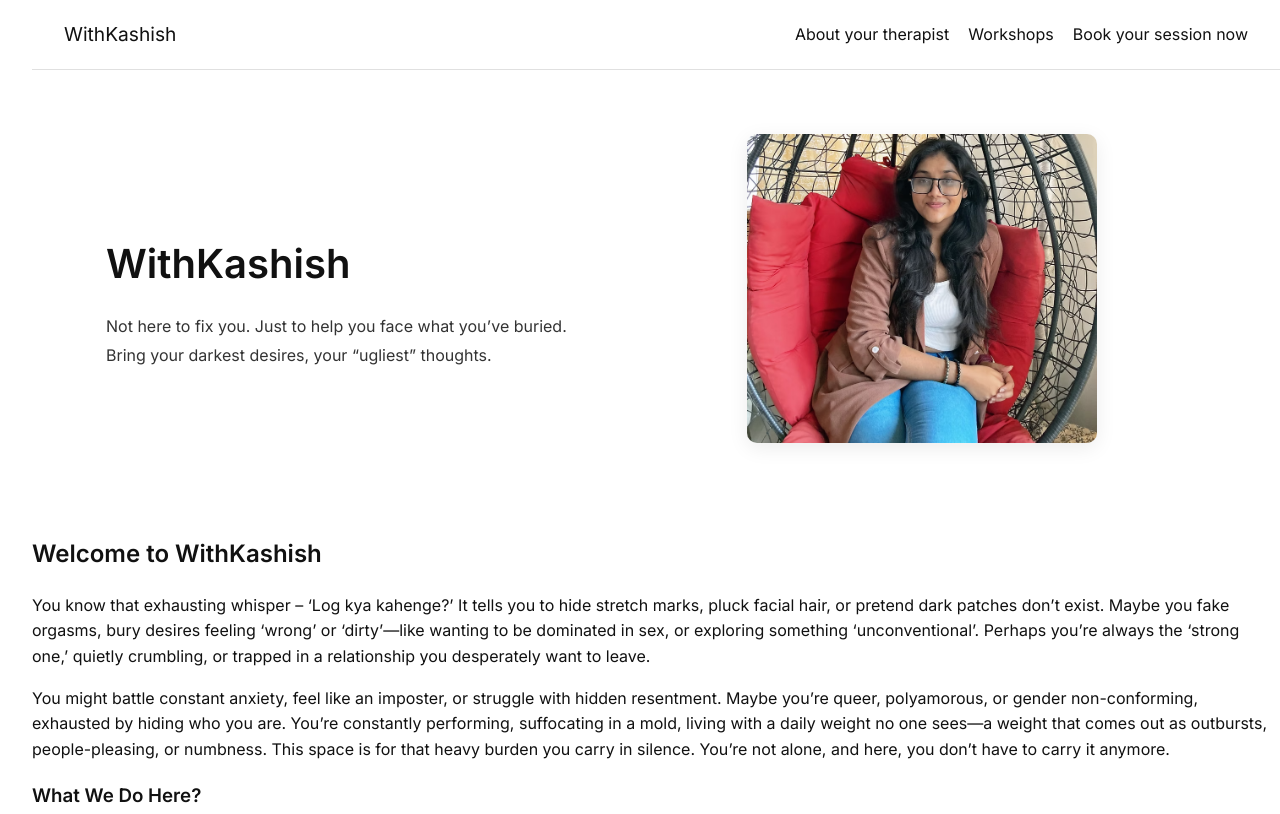
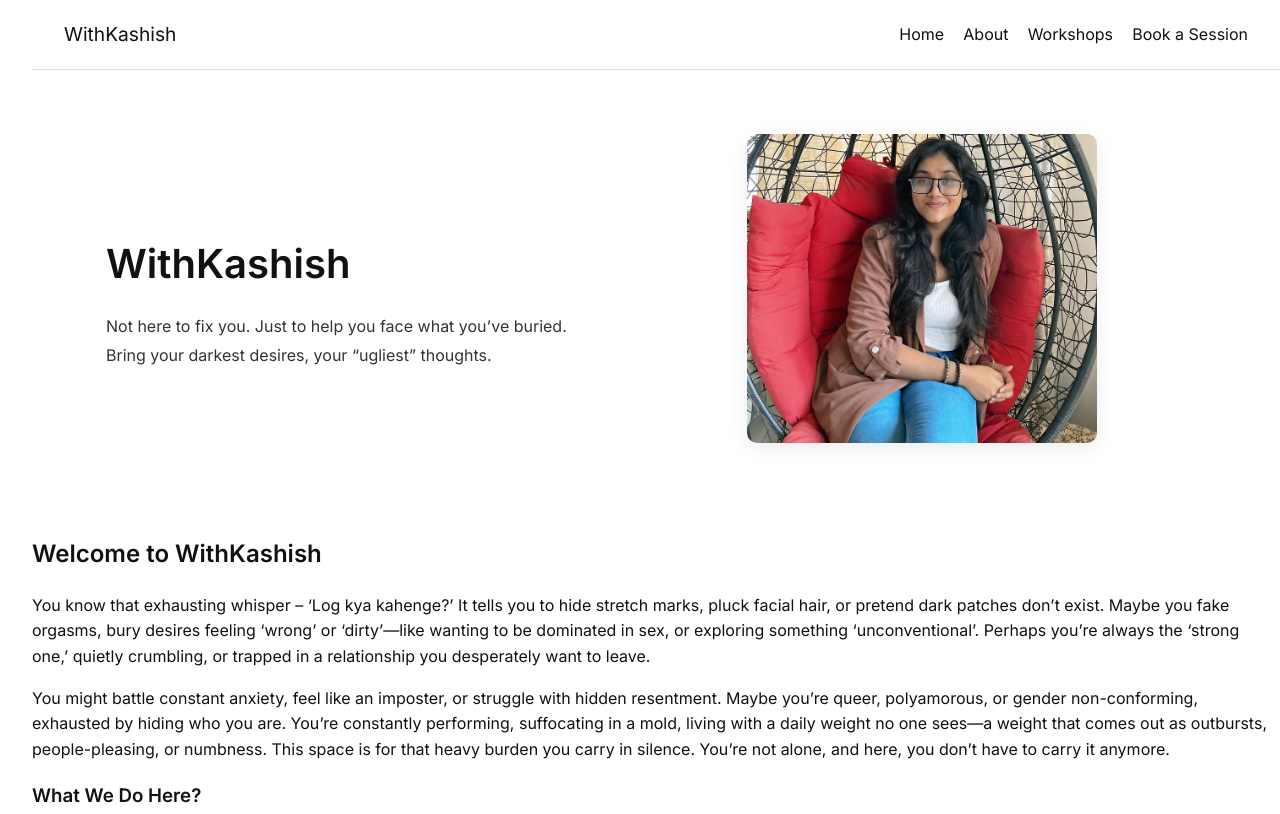
Before and after one commit to WithKashish/therapy, a plain HTML site: page index.html in a window 1280 px wide. Shown: the top 814 px of the page. Drawn offline with Linux system fonts and the light colour scheme.

Commit message:
Update index.html

```diff
--- a/index.html
+++ b/index.html
@@ -15,16 +15,18 @@
 </head>
 <body>
 <!-- Navigation -->
-<header class="navbar">
-  <div class="nav-left">WithKashish</div>
-  <nav class="nav-center">
-    <a href="about.html">About your therapist</a>
-    <a href="workshops.html">Workshops</a>
-    <a href="booking.html">Book your session now</a>
-  </nav>
-  <div class="nav-right">[ + ]</div>
-</header>
-
+ <header class="navbar">
+    <div class="nav-left">WithKashish</div>
+    <nav class="nav-center" id="nav-links">
+      <a href="index.html">Home</a>
+      <a href="about.html">About</a>
+      <a href="workshops.html">Workshops</a>
+      <a href="booking.html">Book a Session</a>
+    </nav>
+    <div class="nav-right">
+      <i class="fas fa-bars"></i>
+    </div>
+  </header>
 
 
 
```
